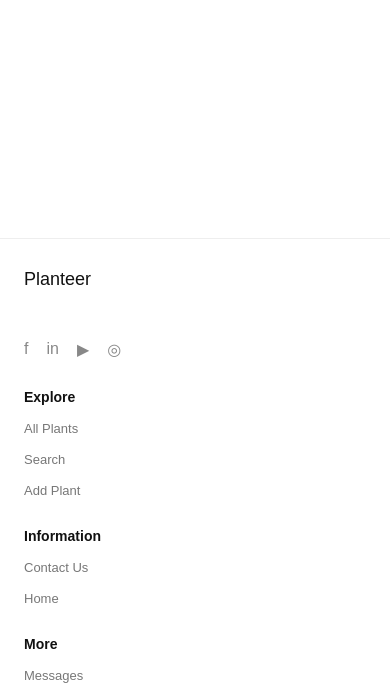
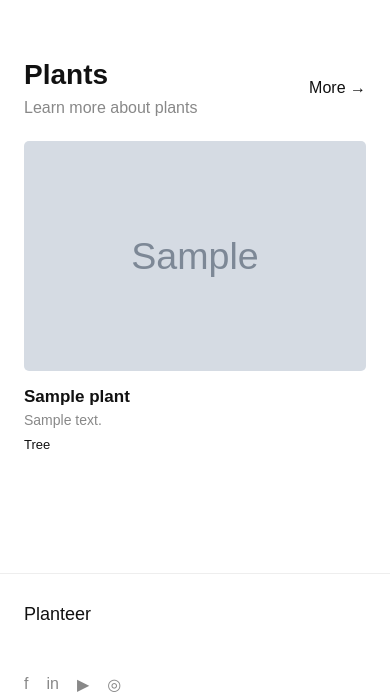
Before and after one commit to AbdullahAljadi112/LAB-ORM-PLANTEER, a Django app: page / in a window 390 px wide. Shown: the part 538-1231 px from the top of the page. Run offline with Django 5.2, Linux system fonts and the light colour scheme; tables that the repository leaves empty hold one stand-in row (values such as "Sample post"); grey boxes marked "Sample" are stand-in pictures.

Commit message:
Implemented All Plants page with ORM filtering

```diff
--- a/Planteer/Planteer/urls.py
+++ b/Planteer/Planteer/urls.py
@@ -1,23 +1,8 @@
-"""
-URL configuration for Planteer project.
-
-The `urlpatterns` list routes URLs to views. For more information please see:
-    https://docs.djangoproject.com/en/6.1/topics/http/urls/
-Examples:
-Function views
-    1. Add an import:  from my_app import views
-    2. Add a URL to urlpatterns:  path('', views.home, name='home')
-Class-based views
-    1. Add an import:  from other_app.views import Home
-    2. Add a URL to urlpatterns:  path('', Home.as_view(), name='home')
-Including another URLconf
-    1. Import the include() function: from django.urls import include, path
-    2. Add a URL to urlpatterns:  path('blog/', include('blog.urls'))
-"""
 from django.contrib import admin
 from django.urls import path, include
 
 urlpatterns = [
     path('admin/', admin.site.urls),
-        path('', include('main.urls')),
+    path('', include('main.urls')),
+    path('plants/', include('plants.urls')),
 ]
--- a/Planteer/main/static/main/css/style.css
+++ b/Planteer/main/static/main/css/style.css
@@ -118,3 +118,162 @@ a {
         grid-template-columns: 1fr;
     }
 }
+
+/* Home Hero */
+.hero {
+    min-height: 430px;
+    background: linear-gradient(
+        90deg,
+        rgba(255,255,255,0.94) 0%,
+        rgba(255,255,255,0.65) 55%,
+        rgba(255,255,255,0.1) 100%
+    ), url("https://images.unsplash.com/photo-1416879595882-3373a0480b5b?w=1400") center/cover;
+    display: flex;
+    align-items: center;
+    justify-content: center;
+    text-align: center;
+    border-radius: 4px;
+    padding: 40px 20px;
+}
+
+.hero-content {
+    width: 100%;
+    max-width: 700px;
+}
+
+.hero h1 {
+    font-size: 64px;
+    margin: 0 0 10px;
+}
+
+.hero h2 {
+    font-size: 30px;
+    margin: 0 0 28px;
+}
+
+.hero-search {
+    display: flex;
+    gap: 8px;
+    max-width: 550px;
+    margin: auto;
+}
+
+.hero-search input {
+    flex: 1;
+    min-width: 0;
+    padding: 14px;
+    border: 1px solid #eee;
+    border-radius: 4px;
+}
+
+/* Plants Section */
+.plants-section {
+    margin-top: 60px;
+}
+
+.section-header {
+    display: flex;
+    justify-content: space-between;
+    align-items: center;
+    margin-bottom: 24px;
+}
+
+.section-header h2 {
+    margin: 0 0 8px;
+    font-size: 28px;
+}
+
+.section-header p {
+    margin: 0;
+    color: #888;
+}
+
+.plants-grid {
+    display: grid;
+    grid-template-columns: repeat(3, 1fr);
+    gap: 28px;
+}
+
+.plant-card {
+    display: block;
+}
+
+.plant-card img {
+    width: 100%;
+    height: 230px;
+    object-fit: cover;
+    border-radius: 5px;
+}
+
+.plant-card h3 {
+    margin: 12px 0 5px;
+    font-size: 17px;
+}
+
+.plant-card p {
+    color: #888;
+    margin: 0 0 7px;
+    font-size: 14px;
+}
+
+.plant-card span {
+    font-size: 13px;
+}
+
+/* Responsive */
+@media (max-width: 768px) {
+    .hero {
+        min-height: 350px;
+    }
+
+    .hero h1 {
+        font-size: 44px;
+    }
+
+    .hero h2 {
+        font-size: 22px;
+    }
+
+    .plants-grid {
+        grid-template-columns: repeat(2, 1fr);
+    }
+}
+
+@media (max-width: 480px) {
+    .hero h1 {
+        font-size: 36px;
+    }
+
+    .hero h2 {
+        font-size: 18px;
+    }
+
+    .plants-grid {
+        grid-template-columns: 1fr;
+    }
+
+    .hero-search {
+        flex-direction: column;
+    }
+}
+.filters {
+    display: flex;
+    gap: 12px;
+    margin: 25px 0 35px;
+    flex-wrap: wrap;
+}
+
+.filters select {
+    padding: 12px;
+    border: 1px solid #ddd;
+    border-radius: 4px;
+    background: white;
+    min-width: 170px;
+}
+
+@media (max-width: 480px) {
+    .filters select,
+    .filters button {
+        width: 100%;
+    }
+}
--- a/Planteer/main/templates/main/home.html
+++ b/Planteer/main/templates/main/home.html
@@ -1,7 +1,45 @@
+
 {% extends 'main/base.html' %}
+{% load static %}
 
 {% block title %}Home | Planteer{% endblock %}
 
 {% block content %}
-    <h1>Welcome to Planteer 🌿</h1>
+
+<section class="hero">
+    <div class="hero-content">
+        <h1>Planteer</h1>
+        <h2>Plant Database For Plants Lovers</h2>
+
+        <form action="/plants/search/" method="GET" class="hero-search">
+            <input type="text" name="q" placeholder="Search For Plant...">
+            <button type="submit" class="btn">Search</button>
+        </form>
+    </div>
+</section>
+
+<section class="plants-section">
+    <div class="section-header">
+        <div>
+            <h2>Plants</h2>
+            <p>Learn more about plants</p>
+        </div>
+
+        <a href="/plants/all/">More →</a>
+    </div>
+
+    <div class="plants-grid">
+        {% for plant in plants %}
+        <a href="/plants/{{ plant.id }}/detail/" class="plant-card">
+            <img src="{{ plant.image.url }}" alt="{{ plant.name }}">
+            <h3>{{ plant.name }}</h3>
+            <p>{{ plant.about|truncatewords:8 }}</p>
+            <span>{{ plant.get_category_display }}</span>
+        </a>
+        {% empty %}
+        <p>No plants available yet.</p>
+        {% endfor %}
+    </div>
+</section>
+
 {% endblock %}
--- a/Planteer/main/views.py
+++ b/Planteer/main/views.py
@@ -5,8 +5,4 @@ from plants.models import Plant
 def home(request):
     plants = Plant.objects.all()[:3]
 
-    context = {
-        'plants': plants
-    }
-
-    return render(request, 'main/home.html', context)
+    return render(request, 'main/home.html', {'plants': plants})
--- /dev/null
+++ b/Planteer/plants/urls.py
@@ -0,0 +1,6 @@
+from django.urls import path
+from . import views
+
+urlpatterns = [
+    path('all/', views.all_plants, name='all_plants'),
+]
```
Also changed, not shown: Planteer/main/templates/main/all_plants.html (added, +59 -0 lines), Planteer/plants/templates/plants/all_plants.html (added, +42 -0 lines), Planteer/plants/views.py (+23 -1 lines).
